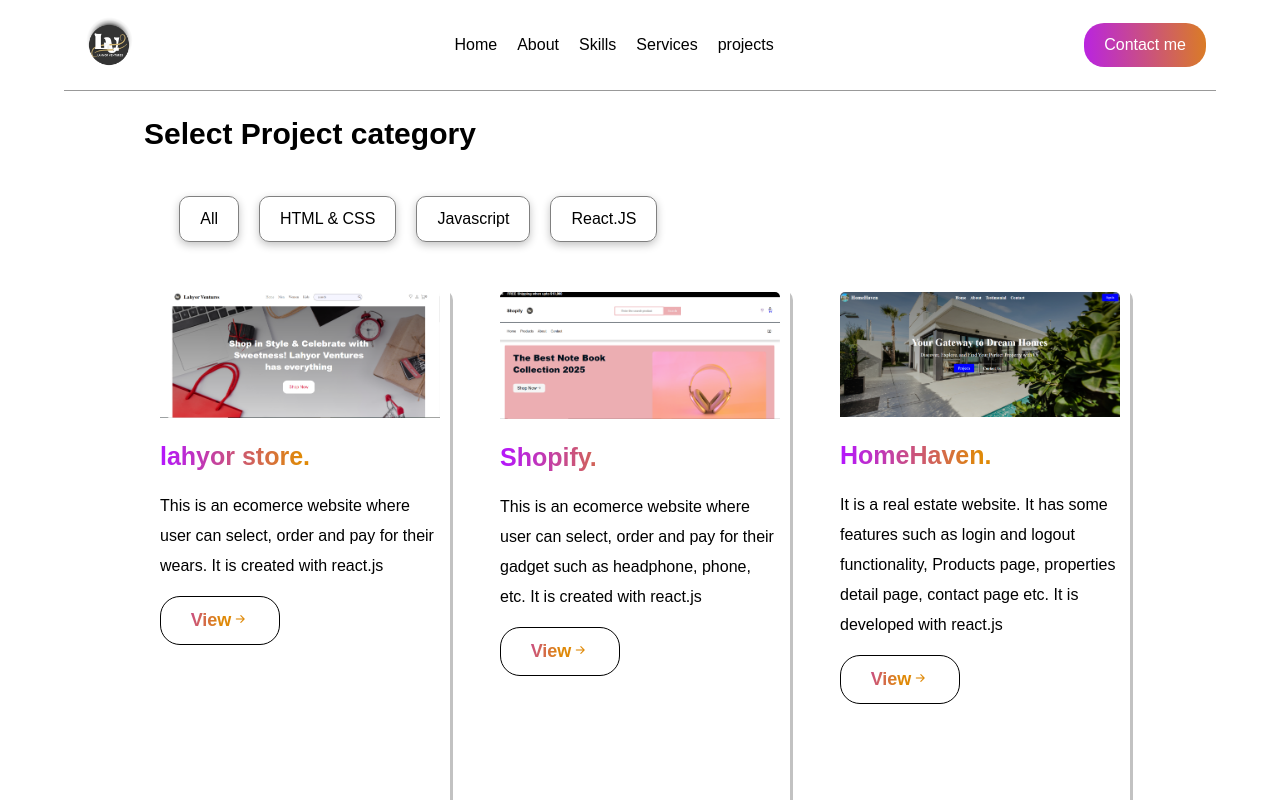
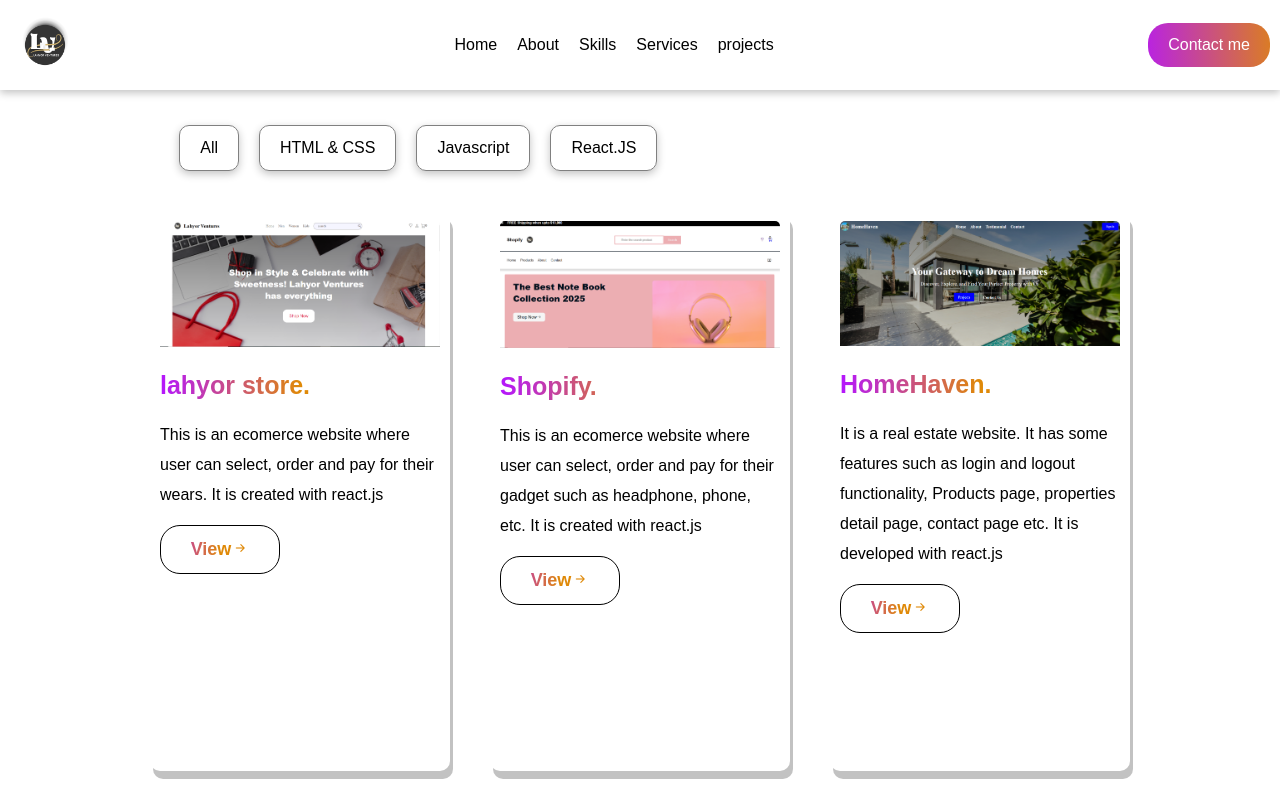
Before and after one commit to Funmight44/my-portfolio, a React (Create React App) app: page /work in a window 1280 px wide. Shown: the top 800 px of the page. Built offline with nearby package versions, Linux system fonts and the light colour scheme.

Commit message:
animation

```diff
--- a/package.json
+++ b/package.json
@@ -6,11 +6,14 @@
     "@testing-library/jest-dom": "^5.17.0",
     "@testing-library/react": "^13.4.0",
     "@testing-library/user-event": "^13.5.0",
+    "animate.css": "^4.1.1",
+    "gsap": "^3.13.0",
     "react": "^18.3.1",
     "react-anchor-link-smooth-scroll": "^1.0.12",
     "react-dom": "^18.3.1",
     "react-router-dom": "^7.0.2",
     "react-scripts": "5.0.1",
+    "react-window": "^2.1.1",
     "web-vitals": "^2.1.4"
   },
   "scripts": {
--- a/src/App.js
+++ b/src/App.js
@@ -2,6 +2,7 @@
 import Footer from './components/footer';
 import Header from './components/header';
 import './index.css';
+import 'animate.css';
 // import About from './pages/about';
 // import Hero from './pages/hero';
 import AllRoutes from './routes/allRoutes';
--- a/src/components/header.js
+++ b/src/components/header.js
@@ -1,6 +1,6 @@
 import { useState } from "react";
 import { Link} from "react-router-dom";
-import Dropdown from "./dropDown";
+// import Dropdown from "./dropDown";
 
 import logo from "../BG-img/logo.png"
 
@@ -10,7 +10,7 @@ const Header = () => {
 
     return (
        <>
-            <header className="relative">
+            <header>
                 <Link to="/"><img src={logo} alt="logo" className="logo"/></Link>
                 <nav>
                     <Link to="/"><p>Home</p></Link>
--- a/src/components/servicesCard.js
+++ b/src/components/servicesCard.js
@@ -1,7 +1,7 @@
 const ServiceCard = ({service}) => {
 
     return (
-        <div className="service_card">
+        <div className="service_card animate__animated animate__fadeInRight">
             <p className="service-id">{service.id}</p>
             <h2 className="service_title">{service.name}</h2>
             <p className="service_descr">{service.desc}</p>
--- a/src/components/workCard.js
+++ b/src/components/workCard.js
@@ -2,7 +2,7 @@ import { Link } from "react-router-dom";
 
 const WorkCard = ({work}) => {
     return (
-        <div className="project">
+        <div className="project animate__animated animate__fadeInUp">
             <img src={work.pic} alt="pic"/>
             <p className="work-name">{work.name}</p>
             <p className="work-desc">{work.desc}</p>
--- a/src/index.css
+++ b/src/index.css
@@ -26,16 +26,26 @@ main{
     margin: auto;
 }
 
+section{
+    margin-top: 80px;
+}
+
 /* header.... */
 
 header{
     display: flex;
-    width: 90%;
+    width: 100%;
     justify-content: space-between;
     align-items: center;
     margin: 0 auto;
     padding: 10px;
-    border-bottom: 1px solid #999;
+   box-shadow: 0px 3px 8px rgba(0, 0, 0, 0.24);
+
+    position: fixed;
+    top: 0;
+    left: 0;
+    z-index: 1001;
+    background-color: #fff;
 }
 
 header .logo, footer .logo{
@@ -72,77 +82,6 @@ header .connect:hover, .hero .hero-connect{
     border: 1px solid black;
 }
 
-/* hero.... */
-
-/* .hero{
-    width: 80%;
-    margin: 20px auto;
-}
-
-
-.hero img{
-    width: 200px;
-    height: 200px;
-    border-radius: 50%;
-    border: 3px solid  #777;
-    margin: 10px auto;
-}
-
-.hero h1{
-    font-size: 35px;
-    width: 70%;
-    margin: auto;
-    text-align: center;
-}
-
-.hero h1 span{
-    background: linear-gradient(270deg, #da7c25 10%, #b415ff 100%);
-    background-clip: text;
-    -webkit-background-clip:text ;
-    -webkit-text-fill-color: transparent;
-    font-weight: 700;
-}
-
-.hero p{
-    line-height: 30px;
-    text-align: center;
-    font-size: 17px;
-}
-
-.hero-action{
-    width: 30%;
-    display: flex;
-    align-items: center;
-    gap:25px;
-    margin: 20px auto;
-}
-
-
-.hero-action .hero-connect{
-    background: linear-gradient(267deg, #da7c25 0.36%, #b923e1);
-    padding: 10px 20px;
-    cursor: pointer;
-    border-radius: 30px;
-    text-align: center  ;
-    color: white;
-}
-
-.hero .hero-resume{
-    padding: 10px 20px;
-    border: 1px solid #000;
-    border-radius: 30px;
-    cursor: pointer;
-}
-
-.hero-connect:hover{
-    border-color:#b923e1;
-    transition: all  ease 0.5s;
-}
-
-.hero .hero-action .hero-resume:hover{
-    border: 1px solid purple;
-    transition: all 0.5s ;
-} */
 
 /* ===== Hero Section Styling ===== */
 .hero {
@@ -261,7 +200,8 @@ header .connect:hover, .hero .hero-connect{
 /* about style... */
 .about {
     max-width: 80%;
-    margin: 50px auto;
+    margin: 100px auto;
+    animation: fadeInUp 1.5s ease-in-out;
 }
 
 
@@ -361,7 +301,10 @@ header .connect:hover, .hero .hero-connect{
 
     border-radius: 5px;
     padding: 10px;
-    margin: 50px auto;
+    margin: 90px auto;
+    animation-name:fadeInLeft;
+    animation-delay : 0.5s  ;
+    animation-duration: 1.5s;
 }
 
 .skills h1{
@@ -410,7 +353,7 @@ header .connect:hover, .hero .hero-connect{
 
 .services{
     width: 80%;
-    margin: 30px auto;
+    margin: 120px auto;
     display: flex;
     justify-content: center;
     gap: 30px;
@@ -423,6 +366,9 @@ header .connect:hover, .hero .hero-connect{
     padding: 10px;
     border: 1px solid #000;
     border-radius: 5px;
+    animation-name: fadeInRight;
+    animation-delay: 0.5s;
+    animation-duration: 1;
 }
 
 .service_card:hover{
@@ -469,7 +415,7 @@ header .connect:hover, .hero .hero-connect{
 
 .work{
     width: 90%;
-    margin: 20px auto;
+    margin: 40px auto;
 }
 
 
@@ -528,6 +474,7 @@ header .connect:hover, .hero .hero-connect{
     box-shadow: 3px 8px rgba(0, 0, 0, 0.24) ;
     border-radius: 10px;
     padding: 10px;
+    animation: fadeInUp 1.5s ease;
 }
 
 .project:hover{
--- a/src/pages/about.js
+++ b/src/pages/about.js
@@ -8,7 +8,7 @@ const About = () => {
 
 
     return (
-        <section className="about">
+        <section className="about animate__animated animate__fadeInUp">
                 <h1>About me</h1>
             <div className="about-section">
                 <div className="about-left">
--- a/src/pages/hero.js
+++ b/src/pages/hero.js
@@ -9,12 +9,12 @@ const Hero = () => {
     return (
         <section className="hero">
                 <img src={pics} alt="pic"/>
-                <h1><span>I'm Akano-Adejinmi Funmilayo, </span>frontend web designer based in Nigeria.</h1>
-                <p>I am a skilled Frontend Developer with expertise in HTML, CSS, JavaScript, and React.js.
+                <h1 className="animate__animated animate__fadeInLeft"><span>I'm Akano-Adejinmi Funmilayo, </span>frontend web designer based in Nigeria.</h1>
+                <p className="animate__animated animate__slideInRight">I am a skilled Frontend Developer with expertise in HTML, CSS, JavaScript, and React.js.
                     I also work as an Executive Virtual Assistant, proficient in tasks such as email and calendar management, Google Docs proofreading and editing,
                     as well as creating professional resumes and CVs and Data Entry
                 </p>
-                <div className="hero-action">
+                <div className="hero-action animate__animated animate__slideInUp">
                     <Link to="/contact"><p className="hero-connect">Contact me</p></Link>
                     <a href="/resume.pdf" target="_blank" rel="noopener noreferrer">
                     <p className="hero-resume">my resume</p></a>
--- a/src/pages/skills.js
+++ b/src/pages/skills.js
@@ -12,7 +12,7 @@ import wps from "../BG-img/wps-logo.png";
 
 const Skills = () => {
     return (
-            <section className="skills" id='skills'>
+            <section className="skills animate__animated animate__fadeInLeft" id='skills'>
                 <h1>Skills and Tools</h1>
                 <div className='skills-div'>
                     <div className='skills-logo'>
--- a/src/pages/work.js
+++ b/src/pages/work.js
@@ -2,6 +2,7 @@ import { useEffect, useState } from "react";
 import UseTitle from "../components/hook/useTitle";
 import WorkCard from "../components/workCard";
 import myWorks from "../data/workData";
+
 
 const Work = () => {
     UseTitle("projects page");
@@ -11,7 +12,7 @@ const Work = () => {
         if(myWorks && myWorks.length > 0){
             setFilter(myWorks)
         }
-    }, [myWorks]);
+    }, []);
 
     function filterByCategory(category){
         const filterCategories = myWorks.filter(item => item.category.toLowerCase() === category.toLowerCase())
@@ -21,9 +22,6 @@ const Work = () => {
     function getAll(){
         setFilter(myWorks)
     }
-
-
-
 
     return (
         <section className="work">
```
Also changed, not shown: 1 other file (tests, documents, lock files or other folders).
